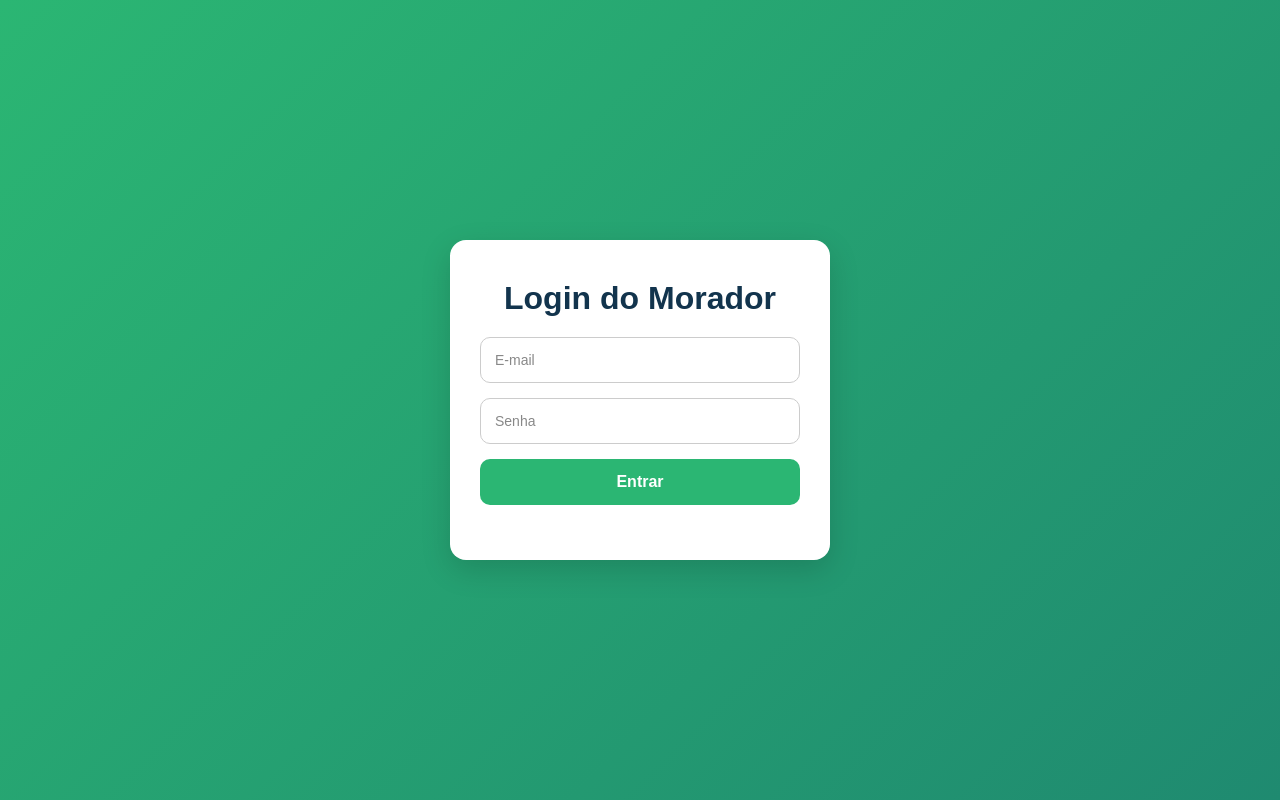
After one commit to BrunoFPE/Zlar, a PHP site: page / in a window 1280 px wide. The commit adds this page. Run offline with PHP 8.4, Linux system fonts and the light colour scheme.

Commit message:
Projeto Java Zlar

```diff
--- /dev/null
+++ b/index.html
@@ -0,0 +1,27 @@
+<!DOCTYPE html>
+<html lang="pt-br">
+<head>
+    <meta charset="UTF-8">
+    <meta name="viewport" content="width=device-width, initial-scale=1.0">
+    <title>Login do Morador - Zlar</title>
+    <link rel="stylesheet" href="style.css">
+</head>
+<body>
+
+<div class="container">
+    <h1>Login do Morador</h1>
+
+    <form id="formLogin" novalidate>
+        <input type="email" id="email" placeholder="E-mail">
+        <input type="password" id="senha" placeholder="Senha">
+
+        <button type="submit">Entrar</button>
+    </form>
+
+    <p id="mensagem"></p>
+</div>
+
+<script src="../js/morador_login.js"></script>
+
+</body>
+</html>
--- a/logout.php
+++ /dev/null
@@ -1,5 +0,0 @@
-<?php
-session_start();
-session_destroy();
-header("Location: login.php");
-?>
--- /dev/null
+++ b/morador_login.js
@@ -0,0 +1,40 @@
+document.getElementById("formLogin").addEventListener("submit", async function(e){
+    e.preventDefault();
+
+    const dados = {
+        email: document.getElementById("email").value.trim(),
+        senha: document.getElementById("senha").value.trim()
+    };
+
+    const msg = document.getElementById("mensagem");
+
+    if (!dados.email || !dados.senha) {
+        msg.innerText = "Preencha.";
+        return;
+    }
+
+    try {
+        const resposta = await fetch("../php/morador_login.php", {
+            method: "POST",
+            headers: {
+                "Content-Type": "application/json"
+            },
+            body: JSON.stringify(dados)
+        });
+
+        const resultado = await resposta.json();
+
+        msg.innerText = resultado.mensagem;
+        msg.style.color = resultado.status ? "green" : "red";
+
+        if (resultado.status) {
+            setTimeout(() => {
+                window.location.href = "../home/lista.php";
+            }, 1000);
+        }
+
+    } catch (erro) {
+        msg.innerText = "Erro ao conectar com o servidor.";
+        msg.style.color = "red";
+    }
+});
--- a/style.css
+++ b/style.css
@@ -1,31 +1,88 @@
+* {
+    margin: 0;
+    padding: 0;
+    box-sizing: border-box;
+}
+
 body {
-    font-family: Arial;
-    background: linear-gradient(135deg, #4facfe, #00f2fe);
+    font-family: Arial, Helvetica, sans-serif;
+    height: 100vh;
+    background: linear-gradient(135deg, #2bb673, #1f8a70);
     display: flex;
     justify-content: center;
     align-items: center;
-    height: 100vh;
 }
 
 .container {
-    background: white;
-    padding: 30px;
-    border-radius: 10px;
-    width: 300px;
+    background: #ffffff;
+    padding: 40px 30px;
+    width: 100%;
+    max-width: 380px;
+    border-radius: 16px;
+    box-shadow: 0 10px 30px rgba(0,0,0,0.15);
     text-align: center;
+    animation: fadeIn 0.5s ease;
+}
+
+h1 {
+    margin-bottom: 20px;
+    color: #12344d;
+}
+
+form {
+    display: flex;
+    flex-direction: column;
+    gap: 15px;
 }
 
 input {
-    width: 100%;
-    padding: 10px;
-    margin: 10px 0;
+    padding: 14px;
+    border: 1px solid #ccc;
+    border-radius: 10px;
+    font-size: 14px;
+    outline: none;
+    transition: 0.3s;
+}
+
+input:focus {
+    border-color: #2bb673;
+    box-shadow: 0 0 0 3px rgba(43, 182, 115, 0.2);
+}
+
+input::placeholder {
+    color: #888;
 }
 
 button {
-    width: 100%;
-    padding: 10px;
-    background: #4facfe;
+    padding: 14px;
     border: none;
+    border-radius: 10px;
+    background: #2bb673;
     color: white;
+    font-size: 16px;
+    font-weight: bold;
     cursor: pointer;
+    transition: 0.3s;
 }
+
+button:hover {
+    background: #249963;
+    transform: scale(1.03);
+}
+
+#mensagem {
+    margin-top: 15px;
+    font-weight: bold;
+    font-size: 14px;
+}
+
+@keyframes fadeIn {
+    from {
+        opacity: 0;
+        transform: translateY(15px);
+    }
+    to {
+        opacity: 1;
+        transform: translateY(0);
+    }
+}
```
Also changed, not shown: bancodedaos.sql (added, +8 -0 lines), conexao.php (+5 -4 lines), login.php (deleted, +0 -22 lines), morador_login.php (added, +42 -0 lines), painel.php (deleted, +0 -23 lines), validar_login.php (deleted, +0 -21 lines), README.md (deleted), 3 other files.
